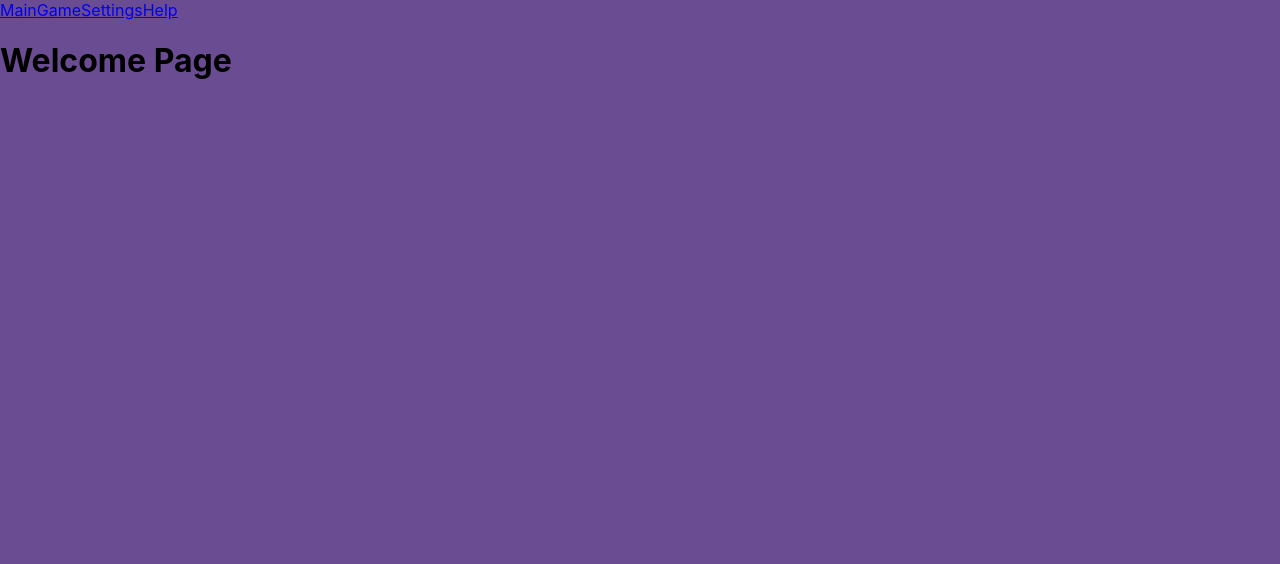
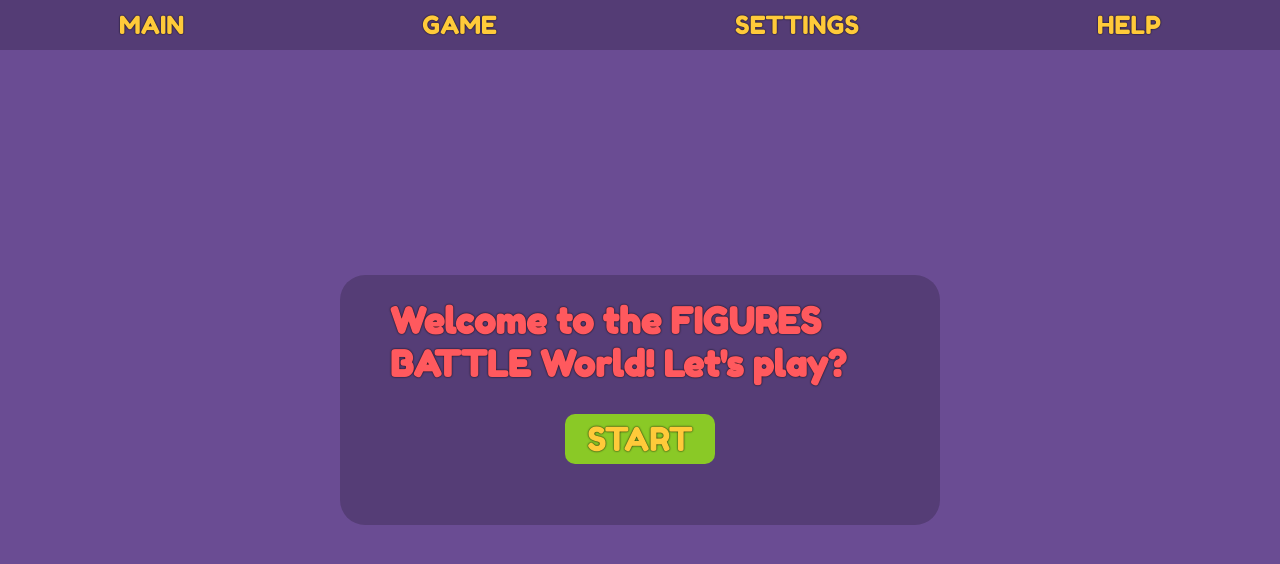
Before and after one commit to dzianisshupenka/react-game, a React (Create React App) app: page / in a window 1280 px wide. Shown: the top 564 px of the page. Built offline with nearby package versions, Linux system fonts and the light colour scheme.

Commit message:
feat: add welcome page base logic

```diff
--- a/public/index.html
+++ b/public/index.html
@@ -8,6 +8,8 @@
       name="description"
       content="Web site created using create-react-app"
     />
+    <link rel="preconnect" href="https://fonts.gstatic.com">
+    <link href="https://fonts.googleapis.com/css2?family=Fredoka+One&display=swap" rel="stylesheet">
     <title>Figures Battle</title>
   </head>
   <body>
--- a/src/components/header/Header.tsx
+++ b/src/components/header/Header.tsx
@@ -2,13 +2,13 @@ import React from 'react';
 
 import { NavLink } from 'react-router-dom';
 
-const Header = () => {
+const Header:React.FC = () => {
     return (
-        <div>
-            <NavLink to="/">Main</NavLink>
-            <NavLink to="/game">Game</NavLink>
-            <NavLink to="/settings">Settings</NavLink>
-            <NavLink to="/help">Help</NavLink>
+        <div className="main-header">
+            <NavLink className="main-header-link" to="/">MAIN</NavLink>
+            <NavLink className="main-header-link" to="/game">GAME</NavLink>
+            <NavLink className="main-header-link" to="/settings">SETTINGS</NavLink>
+            <NavLink className="main-header-link" to="/help">HELP</NavLink>
         </div>
     );
 };
--- a/src/components/pages/Game.tsx
+++ b/src/components/pages/Game.tsx
@@ -1,6 +1,6 @@
 import React from 'react';
 
-const Game = () => {
+const Game:React.FC = () => {
     return (
         <div>
             <h1>Game Page</h1>
--- a/src/components/pages/Help.tsx
+++ b/src/components/pages/Help.tsx
@@ -1,6 +1,6 @@
 import React from 'react';
 
-const Help = () => {
+const Help:React.FC = () => {
     return (
         <div>
             <h1>Help page</h1>
--- a/src/components/pages/Settings.tsx
+++ b/src/components/pages/Settings.tsx
@@ -1,6 +1,6 @@
 import React from 'react';
 
-const Settings = () => {
+const Settings:React.FC = () => {
     return (
         <div>
             <h1>Settings</h1>
--- a/src/components/pages/Welcome.tsx
+++ b/src/components/pages/Welcome.tsx
@@ -1,9 +1,35 @@
-import React from 'react';
+import React, {useState} from 'react';
+import { useHistory } from 'react-router-dom';
 
-const Welcome = () => {
+const Welcome:React.FC = () => {
+
+    const [welcomeModalVisible, setWelcomeModalVisible] = useState(true);
+    const [loginModalVisible, setLoginModalVisible] = useState(false);
+
+    const history = useHistory()
+
+    const welcomeClasses = ["welcome-modal"];
+    const loginClasses = ["welcome-modal"];
+
+    if (!welcomeModalVisible) {
+        welcomeClasses.push("visible");
+    }
+
+    if (!loginModalVisible) {
+        loginClasses.push("visible");
+    }
+
     return (
-        <div>
-            <h1>Welcome Page</h1>
+        <div className="welcome-main">
+            <div className={welcomeClasses.join(' ')}>
+                <h1 className="welcome-header">Welcome to the FIGURES BATTLE World! Let's play?</h1>
+                <button className="welcome-start-button" onClick={() => {setWelcomeModalVisible(false); setLoginModalVisible(true)}}>START</button>
+            </div>
+            <div className={loginClasses.join(' ')}>
+                <h1 className="welcome-header">Please, Sign up to play with stats!</h1>
+                <button className="welcome-start-button" onClick={() => {setWelcomeModalVisible(false); setLoginModalVisible(true)}}>Sign Up</button>
+                <button className="welcome-start-button" onClick={() => {setLoginModalVisible(false); history.push('./game')}}>PlAY!</button>
+            </div>
         </div>
     );
 };
--- a/src/index.css
+++ b/src/index.css
@@ -1,14 +1,74 @@
 body {
   background-color: #6a4c93;
   margin: 0;
-  font-family: -apple-system, BlinkMacSystemFont, 'Segoe UI', 'Roboto', 'Oxygen',
-    'Ubuntu', 'Cantarell', 'Fira Sans', 'Droid Sans', 'Helvetica Neue',
-    sans-serif;
-  -webkit-font-smoothing: antialiased;
-  -moz-osx-font-smoothing: grayscale;
+  font-family: 'Fredoka One', cursive;
+}
+
+button, select, input, textarea {
+  font-family: 'Fredoka One', cursive;
 }
 
 code {
   font-family: source-code-pro, Menlo, Monaco, Consolas, 'Courier New',
     monospace;
 }
+
+.main-header {
+  width: 100vw;
+  height: 50px;
+  position: fixed;
+  top: 0;
+  display: flex;
+  align-items: center;
+  justify-content: space-around;
+  background-color: rgba(0, 0, 0, 0.2);
+}
+
+.main-header-link {
+  text-decoration: none;
+  font-size: 25px;
+  color: #ffca3a;
+  text-shadow: 0 0 2px #000;
+}
+
+.welcome-main {
+  display: flex;
+  align-items: center;
+  justify-content: center;
+  width: 100vw;
+  height: 100vh;
+}
+
+.welcome-modal {
+  display: flex;
+  flex-direction: column;
+  align-items: center;
+  font-size: 18px;
+  width: 600px;
+  height: 250px;
+  background-color: rgba(0, 0, 0, 0.2);
+  border-radius: 25px;
+}
+
+.welcome-header {
+  align-items: center;
+  width: 500px;
+  color: #ff595e;
+  text-shadow: 0 0 2px #000;
+}
+
+.visible {
+  display: none;
+}
+
+.welcome-start-button {
+  width: 150px;
+  height: 50px;
+  margin-top: 5px;
+  background-color: #8ac926;
+  border-radius: 10px;
+  border-style: none;
+  font-size: 33px;
+  color: #ffca3a;
+  text-shadow: 0 0 2px #000;
+}
```
